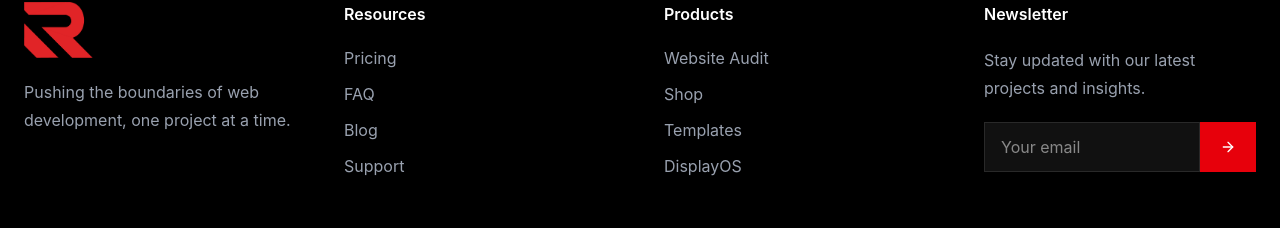
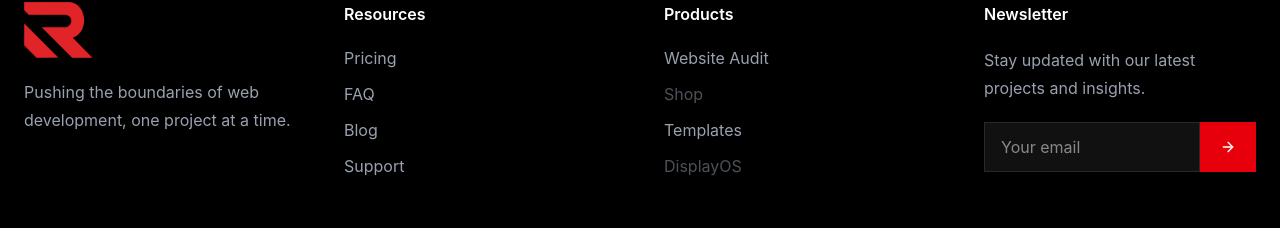
Before and after one commit to widner0623/redline-labs, a React (Vite) app in the folder client/: page /#about in a window 1280 px wide. Shown: the part 5620-5848 px from the top of the page. Built offline with nearby package versions, Linux system fonts and the light colour scheme; no server answers.

Commit message:
updated links and contact info

```diff
--- a/client/src/layout/Footer.jsx
+++ b/client/src/layout/Footer.jsx
@@ -33,10 +33,41 @@ function Footer() {
             <h3 className="mb-5 font-semibold">Products</h3>
 
             <ul className="space-y-3 text-gray-400">
-              <li><Link to="/website-audit" className="hover:text-red-500 transition">Website Audit</Link></li>
-              <li><Link to="/shop" className="hover:text-red-500 transition">Shop</Link></li>
-              <li><Link to="/templates" className="hover:text-red-500 transition">Templates</Link></li>
-              <li><Link to="/displayos" className="hover:text-red-500 transition">DisplayOS</Link></li>
+              <li>
+                <Link
+                  to="/website-audit"
+                  className="hover:text-red-500 transition"
+                >
+                  Website Audit
+                </Link>
+              </li>
+
+              <li>
+                <span
+                  className="cursor-not-allowed opacity-50"
+                  title="Coming soon"
+                >
+                  Shop
+                </span>
+              </li>
+
+              <li>
+                <Link
+                  to="/templates"
+                  className="hover:text-red-500 transition"
+                >
+                  Templates
+                </Link>
+              </li>
+
+              <li>
+                <span
+                  className="cursor-not-allowed opacity-50"
+                  title="Coming soon"
+                >
+                  DisplayOS
+                </span>
+              </li>
             </ul>
           </div>
 
--- a/client/src/sections/Contact.jsx
+++ b/client/src/sections/Contact.jsx
@@ -114,7 +114,7 @@ function Contact() {
         </div>
 
         <div className="mb-20 grid gap-8 md:grid-cols-3">
-          <ContactCard icon={FiMail} label="EMAIL" value="derrick.widner@icloud.com" />
+          <ContactCard icon={FiMail} label="EMAIL" value="derrickwidner04@gmail.com" />
           <ContactCard icon={FiPhone} label="PHONE" value="+1 (270) 363-1784" />
           <ContactCard icon={FiMessageCircle} label="LIVE CHAT" value="Coming Soon. . ." />
         </div>
```
